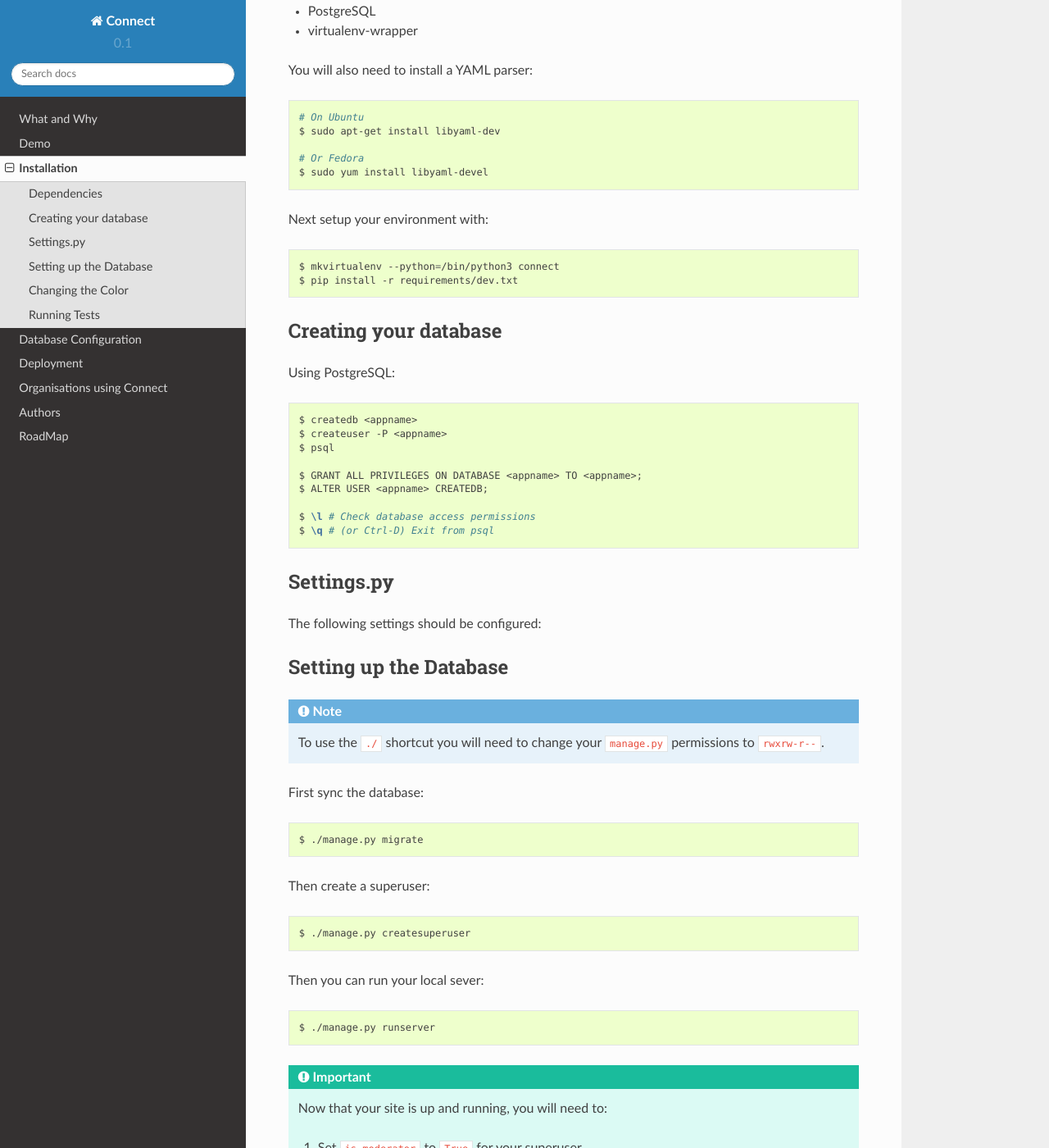
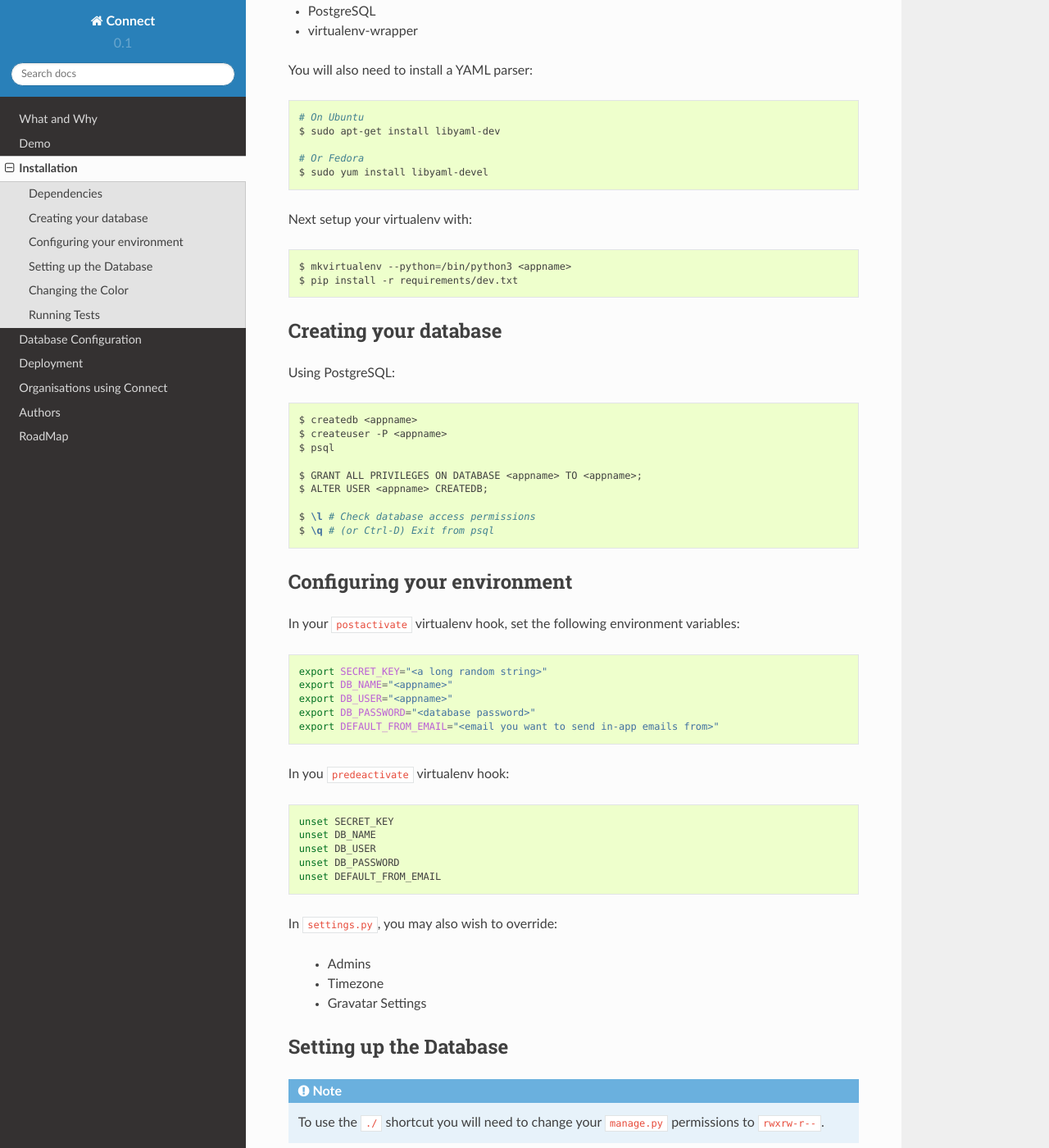
Before and after one commit to nlhkabu/connect, a Sphinx documentation site: the page built from docs/installation.rst, in a window 1280 px wide and 1400 px high, scrolled down 359 px. Shown: the whole window at 82% size. Built offline with Sphinx 7.4.7 and the Read the Docs theme 2.0.0, drawn with Linux system fonts in a browser that asks for light colours; some of the changed text lies outside the part shown.

Commit message:
Cleanup Settings and Requirements

```diff
--- a/docs/installation.rst
+++ b/docs/installation.rst
@@ -25,11 +25,11 @@ You will also need to install a YAML parser:
     $ sudo yum install libyaml-devel
 
 
-Next setup your environment with:
+Next setup your virtualenv with:
 
 .. code-block:: bash
 
-    $ mkvirtualenv --python=/bin/python3 connect
+    $ mkvirtualenv --python=/bin/python3 <appname>
     $ pip install -r requirements/dev.txt
 
 
@@ -51,21 +51,34 @@ Using PostgreSQL:
     $ \q # (or Ctrl-D) Exit from psql
 
 
-Settings.py
-___________
+Configuring your environment
+____________________________
 
-The following settings should be configured:
+In your ``postactivate`` virtualenv hook, set the following environment variables:
 
+.. code-block:: bash
 
-.. ~todo
-    * secret key
-    * admins
-    * database settings
-    * timezone
-    * language
-    * gravatar settings
-    * site settings
-    * email settings
+    export SECRET_KEY="<a long random string>"
+    export DB_NAME="<appname>"
+    export DB_USER="<appname>"
+    export DB_PASSWORD="<database password>"
+    export DEFAULT_FROM_EMAIL="<email you want to send in-app emails from>"
+
+In you ``predeactivate`` virtualenv hook:
+
+.. code-block:: bash
+
+    unset SECRET_KEY
+    unset DB_NAME
+    unset DB_USER
+    unset DB_PASSWORD
+    unset DEFAULT_FROM_EMAIL
+
+In ``settings.py``, you may also wish to override:
+
+    * Admins
+    * Timezone
+    * Gravatar Settings
 
 
 Setting up the Database
@@ -89,7 +102,7 @@ Then create a superuser:
     $ ./manage.py createsuperuser
 
 
-Then you can run your local sever:
+Now you can run your local sever:
 
 .. code-block:: bash
 
@@ -97,7 +110,7 @@ Then you can run your local sever:
 
 
 .. important::
-    Now that your site is up and running, you will need to:
+    Now that your site is up and running, you will need to login to the admin and:
 
     #. Set ``is_moderator`` to ``True`` for your superuser.
     #. Set up some additional data in your database. (See :doc:`configuration` for more information.)
--- a/requirements.txt
+++ b/requirements.txt
@@ -1,5 +1,5 @@
-# Heroku expects a "requirements.txt" file, located in
+# Some platforms expect a "requirements.txt" file, located in
 # the repository's base dir.
-# This file simply imports the actual Heroku requirements
+# This file simply imports the actual production requirements
 # from the project's requirements directory.
--r ./requirements/heroku.txt
+-r ./requirements/production.txt
```
Also changed, not shown: other parts of docs/installation.rst (+2 -1 lines), docs/deployment.rst (+21 -0 lines), 7 other files.
